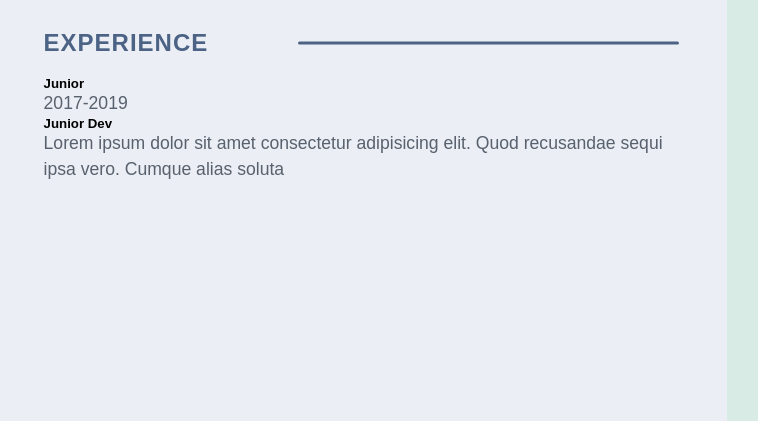
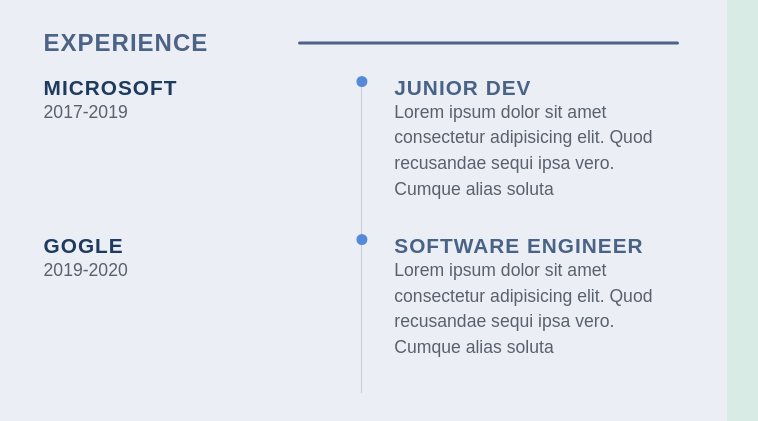
Before and after one commit to Svmar1203/CV-Resume, a plain HTML site: page cv.html in a window 1280 px wide. Shown: the part 217-638 px from the top of the page, 425-1183 px from the left. Drawn offline with Linux system fonts and the light colour scheme.

Commit message:
11.04.22

```diff
--- a/cv.html
+++ b/cv.html
@@ -143,12 +143,25 @@
             <h2 class="right-title">Experience</h2>
             <div class="timeline">
               <div class="left-tl-content">
-                <h5 class="tl-title">Junior</h5>
+                <h5 class="tl-title">Microsoft</h5>
                 <p class="para">2017-2019</p>
               </div>
               <div class="right-tl-content">
                 <div class="tl-content">
                   <h5 class="tl-title-2">Junior Dev</h5>
+                  <p class="para">Lorem ipsum dolor sit amet consectetur adipisicing elit. Quod recusandae sequi ipsa vero. Cumque alias soluta</p>
+                </div>
+              </div>
+            </div>
+
+            <div class="timeline">
+              <div class="left-tl-content">
+                <h5 class="tl-title">gogle</h5>
+                <p class="para">2019-2020</p>
+              </div>
+              <div class="right-tl-content">
+                <div class="tl-content">
+                  <h5 class="tl-title-2">Software Engineer</h5>
                   <p class="para">Lorem ipsum dolor sit amet consectetur adipisicing elit. Quod recusandae sequi ipsa vero. Cumque alias soluta</p>
                 </div>
               </div>
--- a/style.css
+++ b/style.css
@@ -199,3 +199,40 @@ a {
 .sect {
   padding-bottom: 2rem;
 }
+
+.timeline {
+  display: grid;
+  grid-template-columns: repeat(2, 1fr);
+}
+
+.tl-title {
+  letter-spacing: 1px;
+  font-size: 1.3rem;
+  color: #1d3a5f;
+  text-transform: uppercase;
+}
+
+.tl-title-2 {
+  letter-spacing: 1px;
+  font-size: 1.3rem;
+  color: #486386;
+  text-transform: uppercase;
+}
+
+.tl-content {
+  border-left: 1px solid #ccc;
+  padding-left: 2rem;
+  position: relative;
+  padding-bottom: 2rem;
+}
+
+.tl-title-2::before {
+  content: "";
+  position: absolute;
+  width: 0.7rem;
+  height: 0.7rem;
+  background-color: #558ada;
+  border-radius: 50%;
+  transform: translateX(-50%);
+  left: 0cm;
+}
```
